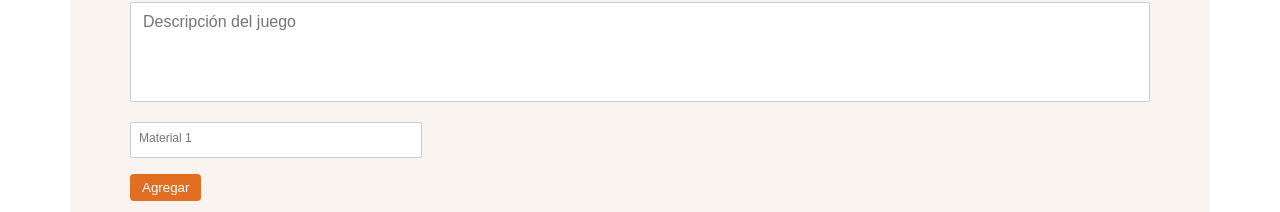
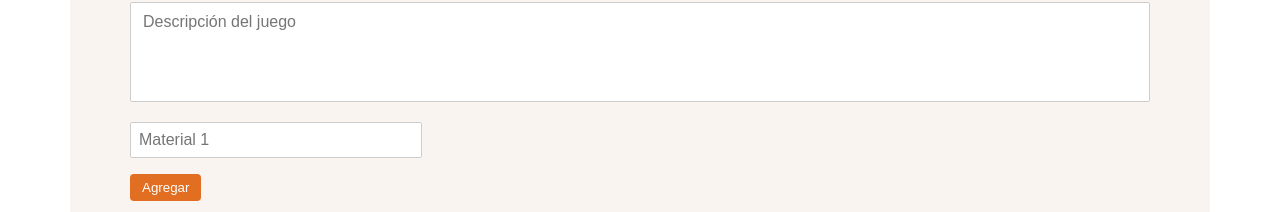
Before and after one commit to repositoryGamesUNAL/repositorioJuegos, a React (Vite) app in the folder games-repository-frontend/: page /game/1/1 in a window 1280 px wide. Shown: the part 370-582 px from the top of the page. Built offline with nearby package versions, Linux system fonts and the light colour scheme.

Commit message:
styles: Tamaño de letra del inputList

```diff
--- a/games-repository-frontend/src/Components/molecules/inputList/inputList.module.scss
+++ b/games-repository-frontend/src/Components/molecules/inputList/inputList.module.scss
@@ -82,14 +82,14 @@ $orange: colors.$orange;
       height: 100%;
       resize: none;
       overflow: auto;
-      font-weight: 400;
-      font-size: 0.83rem;
+      font-weight: 500;
+      font-size: 1rem;
       padding: 0.5rem;
       color: #494949;
       background-color: #FFFFFF;
 
       &--column {
-        font-size: 0.75rem;
+        font-size: 1rem;
       }
 
     }
```
